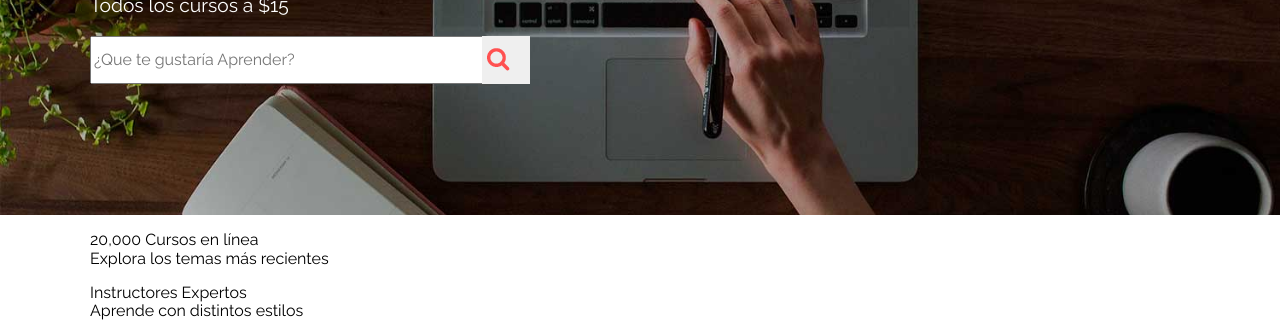
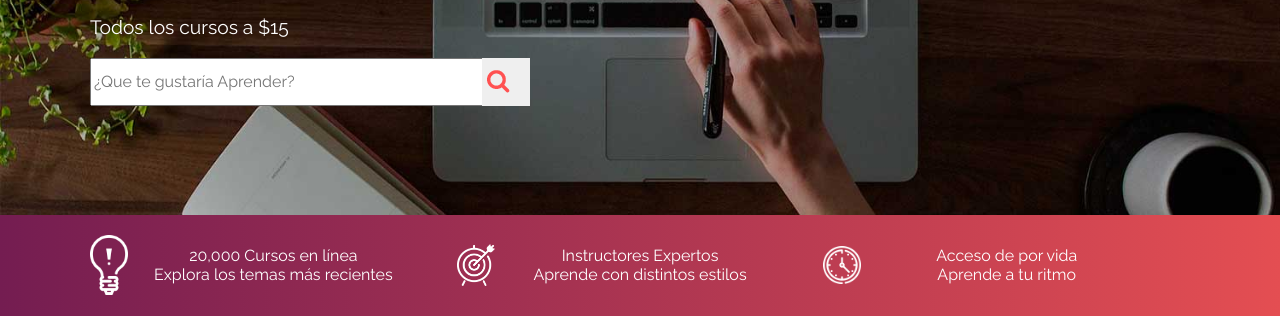
Before and after one commit to developaul/cartdesign-flexbox, a website: page index.html in a window 1280 px wide. Shown: the part 287-617 px from the top of the page. Drawn offline with nearby package versions, Linux system fonts and the light colour scheme.

Commit message:
Barra added

```diff
--- a/scss/_custom.scss
+++ b/scss/_custom.scss
@@ -85,7 +85,7 @@ body {
 
         h2 {
             font-weight: 400;
-            font-size: 1.4rem;
+            font-size: 2.4rem;
         }
 
         p {
@@ -119,3 +119,50 @@ body {
         }
     }
 }
+
+/* Barra */
+.barra {
+    min-height: 6rem;
+    padding: 1rem;
+    @include background-gradient( $second_color, $third_color );
+    color: $white;
+    display: flex;
+    align-items: center;
+
+    .iconos {
+        display: flex;
+        flex-direction: column;
+        flex: 1;
+
+        @include desktop() {
+            flex-direction: row;
+        }
+
+        .icono {
+            flex: 1;
+            background-position: 5% center !important;
+            background-size: 2.4rem;
+            text-align: center;
+
+            @include tablet() {
+                background-position: 20% center !important;
+            }
+
+            @include desktop() {
+                background-position: left center !important;
+            }
+
+            &.icono1 {
+                @include background-image( '../img/icono1.png' );
+            }
+
+            &.icono2 {
+                @include background-image( '../img/icono2.png' );
+            }
+
+            &.icono3 {
+                @include background-image( '../img/icono3.png' );
+            }
+        }
+    }
+}
--- a/scss/_mixins.scss
+++ b/scss/_mixins.scss
@@ -14,6 +14,11 @@
     background-image: url( $image );
     background-repeat: no-repeat;
     background-position: center center;
+}
+
+/* Gradient */
+@mixin background-gradient( $first_color, $second_color ) {
+    background-image: linear-gradient( to right, $first_color 0%, $second_color 100% )
 }
 
 /* Media Queries */
```
Also changed, not shown: css/app.css.
